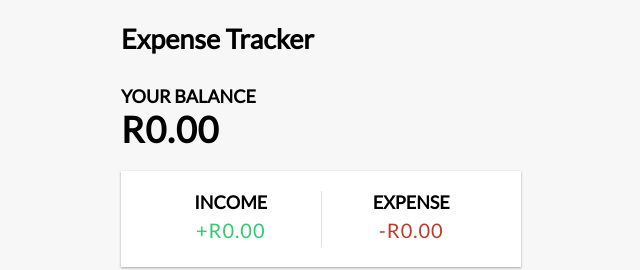
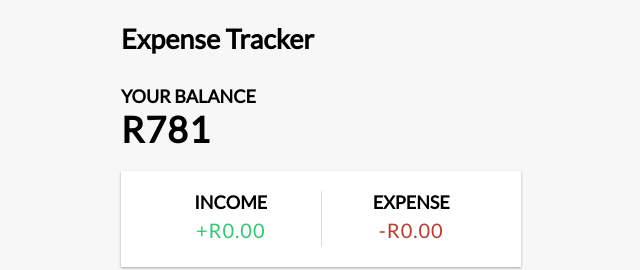
Before and after one commit to tiroc/vue-expense-tracker, a Vue app: page / in a window 1280 px wide. Shown: the top 270 px of the page, without its empty margins (319-959 px from the left). Built offline with nearby package versions, Linux system fonts and the light colour scheme.

Commit message:
imporrt total into Balance using props

```diff
--- a/src/App.vue
+++ b/src/App.vue
@@ -1,7 +1,7 @@
 <template>
   <Header />
   <div class="container"></div>
-    <Balance />
+    <Balance :total="total"/>
     <IncomeExpenses />
     <TransactionList :transactions="transactions"/>
     <AddTransaction />
--- a/src/components/Balance.vue
+++ b/src/components/Balance.vue
@@ -1,4 +1,12 @@
 <template>
     <h4>Your Balance</h4>
-    <h1 id="balance">R0.00</h1>
+    <h1 id="balance">R{{ total }}</h1>
 </template>
+<script setup>
+    const props = defineProps({
+        total: {
+            type: Number,
+            required: true,
+        }
+    });
+</script>
```
